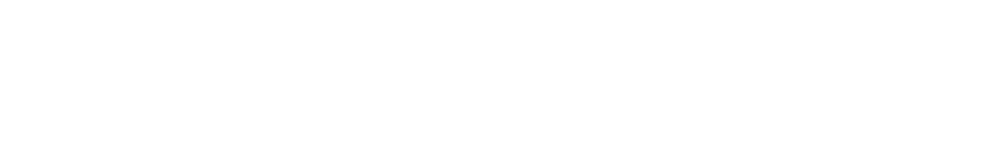
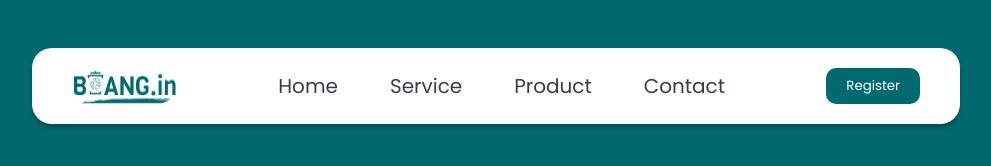
Before and after one commit to CodeInStages/bang, a plain HTML site: page index.html in a window 1280 px wide. Shown: the whole page, without its empty margins (144-1135 px from the left). Drawn offline with Linux system fonts and the light colour scheme.

Commit message:
finalizando nav

```diff
--- a/index.css
+++ b/index.css
@@ -6,4 +6,43 @@
     list-style: none;
     text-decoration: none;
     box-sizing: border-box;
+    font-family: "Poppins";
 }
+
+body {
+    background-color: #016A70;
+}
+
+nav {
+    display: flex;
+    justify-content: space-between;
+    background-color: #fff;
+    box-shadow: 0px 4px 4px 0px rgba(0, 0, 0, 0.25);
+    margin: 3rem 11rem;
+    padding: 20px 40px;
+    border-radius: 20px;
+}
+
+.navLinks {
+    display: flex;
+    align-items: center;
+    gap: 52px;
+}
+
+.navLinks li a {
+    color: #393E46;
+    font-size: 20px;
+    transition: 0.3s;
+}
+
+.navLinks li a:hover {
+    color: #016A70;
+}
+
+.navButton {
+    padding: 8px 20px;
+    border: none;
+    border-radius: 10px;
+    background: #016A70;
+    color: #fff;
+}
--- a/index.html
+++ b/index.html
@@ -3,8 +3,21 @@
   <head>
     <meta charset="UTF-8" />
     <meta name="viewport" content="width=device-width, initial-scale=1.0" />
-    <link rel="stylesheet" href="index.css">
+    <link rel="stylesheet" href="index.css" />
     <title>Bang</title>
   </head>
-  <body></body>
+  <body>
+    <header>
+      <nav>
+        <img src="img/logo.png" alt="" class="navLogo" />
+        <ul class="navLinks">
+          <li><a href="/">Home</a></li>
+          <li><a href="/">Service</a></li>
+          <li><a href="/">Product</a></li>
+          <li><a href="/">Contact</a></li>
+        </ul>
+        <button class="navButton">Register</button>
+      </nav>
+    </header>
+  </body>
 </html>
```
Also changed, not shown: img/logo.png (added).
